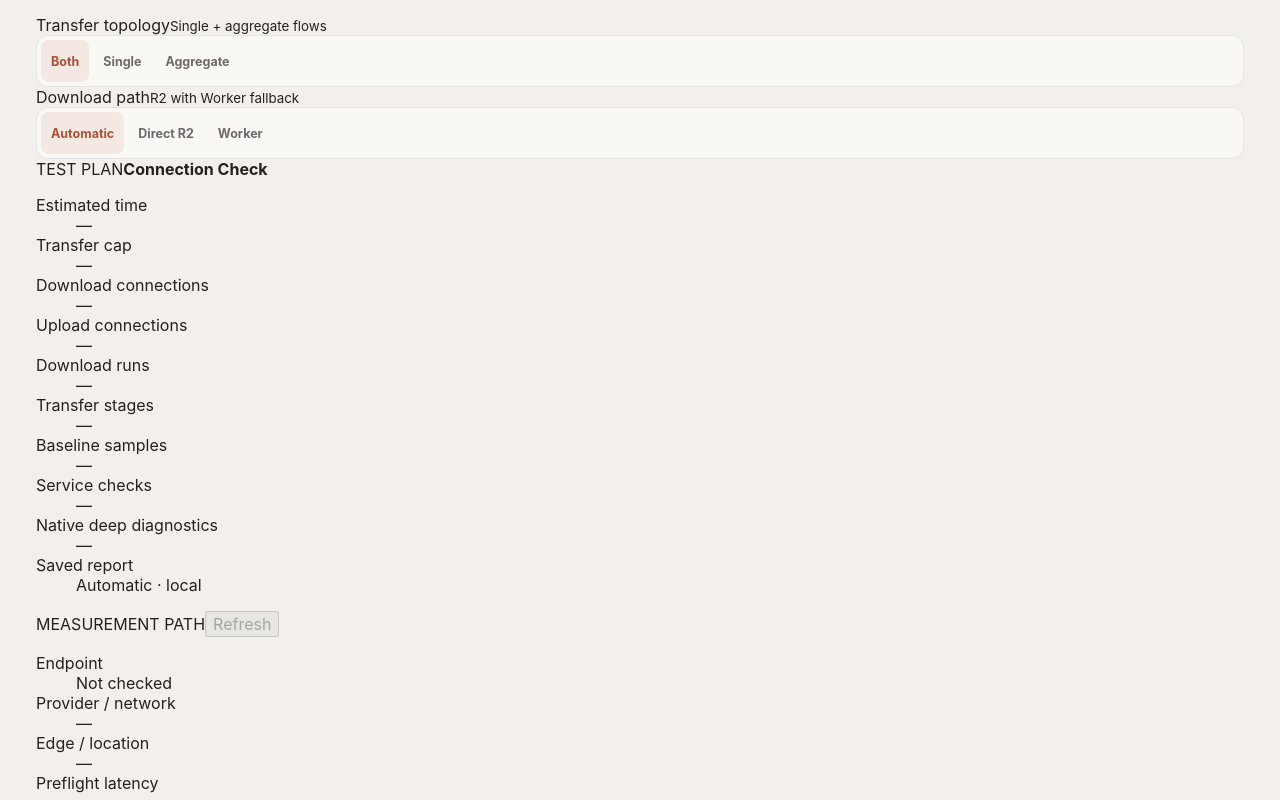
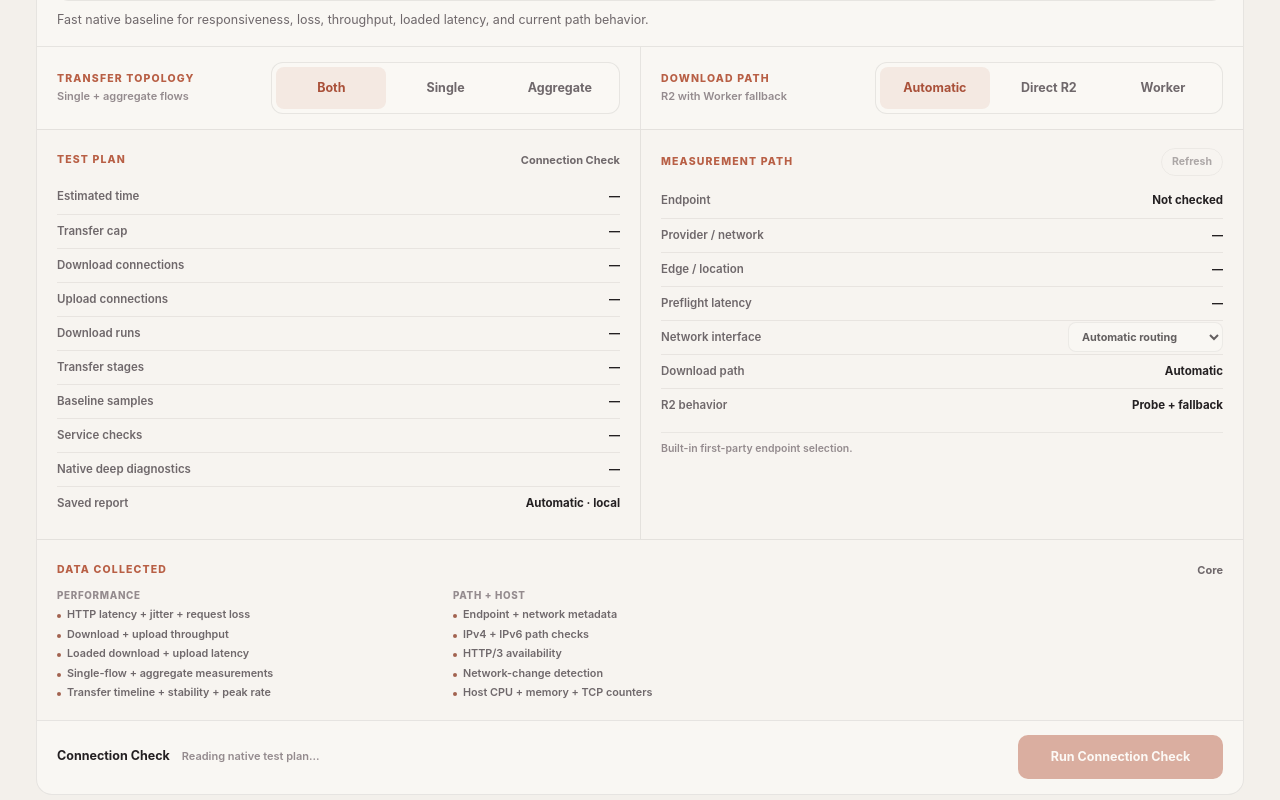
Before and after one commit to JohnnyZLi/Network-Diagnostics-Suite, a React (Vite) app in the folder tools/NetworkDiagnostics.Desktop/frontend/: page / in a window 1280 px wide. Shown: the part 660-1460 px from the top of the page. Built offline with nearby package versions, Linux system fonts and the light colour scheme.

Commit message:
Design diagnostics as a dense native workbench

```diff
--- a/tools/NetworkDiagnostics.Desktop/frontend/src/final-ui-pass.css
+++ b/tools/NetworkDiagnostics.Desktop/frontend/src/final-ui-pass.css
@@ -1,9 +1,8 @@
 /* Final layout corrections for the Photino workbench.
-   Keep diagnostics decision-first, reserve chart annotations their own space,
-   and let active work replace setup controls instead of stacking beneath them. */
+   The desktop diagnostic surface is intentionally information-rich: controls stay
+   direct, the native plan is visible before launch, and measurements are organized
+   instead of being hidden. */
 
-/* Sparse-history copy is explanatory metadata, not plot content. Give it a footer
-   row so it can never collide with the final timestamp. */
 .timeline-sparse-note {
   position: static;
   display: block;
@@ -16,8 +15,6 @@
   pointer-events: none;
 }
 
-/* RUN DIAGNOSTICS is one decision surface. Profile is primary; topology stays
-   visually secondary, but it must remain directly selectable. */
 .diagnostics-workbench .diagnostics-header {
   margin-bottom: 18px;
 }
@@ -26,251 +23,316 @@
   display: none;
 }
 
-.diagnostics-workbench .diagnostic-selector-grid {
+.diagnostic-launcher {
+  overflow: hidden;
+  border: 1px solid var(--line);
+  border-bottom: 0;
+  border-radius: 16px 16px 0 0;
+  background: color-mix(in srgb, var(--surface) 88%, transparent);
+}
+
+.diagnostic-profile-control {
+  display: grid;
+  gap: 10px;
+  padding: 18px 20px 16px;
+}
+
+.diagnostic-control-label,
+.diagnostic-info-heading > span,
+.result-section-heading > span {
+  color: var(--accent);
+  font-size: 10.5px;
+  font-weight: 850;
+  letter-spacing: .11em;
+  line-height: 1.25;
+  text-transform: uppercase;
+}
+
+.diagnostic-profile-control > p {
+  max-width: 980px;
+  margin: 0;
+  color: var(--muted);
+  font-size: 12.5px;
+  line-height: 1.5;
+}
+
+.diagnostics-workbench .method-control {
   width: 100%;
   max-width: none;
   display: grid;
-  grid-template-columns: 1fr;
-  gap: 0;
-  padding: 0;
-  overflow: hidden;
-  border: 1px solid var(--line);
-  border-bottom: 0;
-  border-radius: 14px 14px 0 0;
-  background: color-mix(in srgb, var(--surface) 84%, transparent);
+  gap: 4px;
 }
 
-.diagnostics-workbench .diagnostic-selector-group {
-  min-width: 0;
-  min-height: 0;
-  display: grid;
-  align-content: start;
-  gap: 10px;
-  padding: 18px 20px 15px;
-  border: 0;
-  border-radius: 0;
-  background: transparent;
+.diagnostics-workbench .profile-control {
+  grid-template-columns: repeat(4, minmax(0, 1fr));
 }
 
-.diagnostics-workbench .diagnostic-selector-group > span {
-  display: none;
-}
-
-.diagnostics-workbench .diagnostic-selector-group > small {
-  min-height: 0;
-  margin: 0;
-  overflow: hidden;
-  color: var(--muted);
-  font-size: 12px;
-  line-height: 1.45;
-  text-overflow: ellipsis;
-  white-space: nowrap;
-}
-
-.diagnostics-workbench .diagnostic-selector-group .method-control {
-  width: 100%;
-  max-width: none;
-  display: grid;
-  grid-template-columns: repeat(4, minmax(0, 1fr));
-  gap: 4px;
+.diagnostics-workbench .method-control.compact {
+  grid-template-columns: repeat(3, minmax(0, 1fr));
+  width: min(100%, 520px);
 }
 
 .diagnostics-workbench .method-control button {
   min-width: 0;
   min-height: 42px;
   height: 42px;
-  padding: 0 10px;
+  padding: 0 12px;
   font-size: 12.5px;
+  font-weight: 700;
 }
 
-/* Test topology is secondary, not hidden. The native details element remains in
-   the markup for compatibility, but the three topology choices are always exposed
-   so Both / Single / Aggregate are one-click decisions on every platform. */
-.diagnostics-workbench .diagnostic-options {
-  min-width: 0;
-  min-height: 0;
-  margin: 0;
-  padding: 0;
-  overflow: hidden;
-  border: 0;
+.diagnostic-choice-grid {
+  display: grid;
+  grid-template-columns: repeat(2, minmax(0, 1fr));
   border-top: 1px solid var(--line);
-  border-radius: 0;
-  background: color-mix(in srgb, var(--surface-soft) 32%, transparent);
 }
 
-.diagnostics-workbench .diagnostic-options > summary {
-  min-height: 39px;
-  display: flex;
+.diagnostic-choice-group {
+  min-width: 0;
+  display: grid;
+  grid-template-columns: minmax(170px, .72fr) minmax(300px, 1.28fr);
   align-items: center;
-  justify-content: space-between;
-  gap: 14px;
-  margin: 0;
-  padding: 10px 20px 4px;
-  color: var(--muted);
-  font-size: 11.5px;
-  font-weight: 700;
-  line-height: 1.3;
-  cursor: default;
-  list-style: none;
-  user-select: none;
-  pointer-events: none;
+  gap: 18px;
+  padding: 15px 20px;
 }
 
-.diagnostics-workbench .diagnostic-options > summary::-webkit-details-marker {
-  display: none;
+.diagnostic-choice-group + .diagnostic-choice-group {
+  border-left: 1px solid var(--line);
 }
 
-.diagnostics-workbench .diagnostic-options > summary span:last-child {
+.diagnostic-choice-group > div:first-child {
+  min-width: 0;
+  display: grid;
+  gap: 4px;
+}
+
+.diagnostic-choice-group > div:first-child small {
   overflow: hidden;
   color: var(--faint);
   font-size: 11px;
   font-weight: 600;
+  line-height: 1.35;
+  text-overflow: ellipsis;
+  white-space: nowrap;
+}
+
+.diagnostic-information-grid {
+  display: grid;
+  grid-template-columns: minmax(270px, .83fr) minmax(295px, .92fr) minmax(390px, 1.25fr);
+  border-top: 1px solid var(--line);
+  background: color-mix(in srgb, var(--surface-soft) 30%, transparent);
+}
+
+.diagnostic-info-card {
+  min-width: 0;
+  padding: 18px 20px 19px;
+}
+
+.diagnostic-info-card + .diagnostic-info-card {
+  border-left: 1px solid var(--line);
+}
+
+.diagnostic-info-heading,
+.result-section-heading {
+  min-height: 24px;
+  display: flex;
+  align-items: center;
+  justify-content: space-between;
+  gap: 12px;
+  margin-bottom: 8px;
+}
+
+.diagnostic-info-heading > strong,
+.result-section-heading > strong {
+  min-width: 0;
+  overflow: hidden;
+  color: var(--muted);
+  font-size: 11px;
+  font-weight: 700;
+  line-height: 1.3;
   text-align: right;
   text-overflow: ellipsis;
   white-space: nowrap;
 }
 
-.diagnostics-workbench .diagnostic-options > summary::after {
-  display: none !important;
+.text-action {
+  min-height: 28px;
+  padding: 0 10px;
+  border: 1px solid var(--line);
+  border-radius: 999px;
+  background: transparent;
+  color: var(--muted);
+  font: inherit;
+  font-size: 10.5px;
+  font-weight: 700;
+  cursor: pointer;
 }
 
-.diagnostics-workbench .diagnostic-options[open] > summary {
-  border-bottom: 0;
-  color: var(--muted);
+.text-action:hover:not(:disabled),
+.text-action:focus-visible {
+  border-color: color-mix(in srgb, var(--accent) 48%, var(--line));
+  color: var(--text);
 }
 
-.diagnostics-workbench .diagnostic-options:not([open]) > .diagnostic-options-body,
-.diagnostics-workbench .diagnostic-options[open] > .diagnostic-options-body {
-  display: grid !important;
-  grid-template-columns: minmax(0, 1fr) minmax(360px, 640px);
-  align-items: center;
-  gap: 24px;
-  padding: 6px 20px 16px;
+.text-action:disabled {
+  opacity: .55;
+  cursor: default;
 }
 
-.diagnostics-workbench .diagnostic-options-copy {
-  display: block;
-  max-width: 720px;
-  color: var(--faint);
-  font-size: 11px;
-  font-weight: 550;
-  line-height: 1.45;
+.diagnostic-data-list {
+  margin: 0;
+  padding: 0;
 }
 
-.diagnostics-workbench .diagnostic-options .method-control {
-  width: 100%;
-  max-width: none;
+.diagnostic-data-row {
+  min-width: 0;
+  min-height: 34px;
   display: grid;
-  grid-template-columns: repeat(3, minmax(0, 1fr));
-  gap: 4px;
+  grid-template-columns: minmax(0, 1fr) auto;
+  align-items: center;
+  gap: 16px;
+  border-top: 1px solid color-mix(in srgb, var(--line) 82%, transparent);
 }
 
-/* Ready is the pre-run information surface. Keep the profile decision above, then
-   show the operational context the user needs before committing to the run. */
+.diagnostic-data-row:first-child {
+  border-top: 0;
+}
+
+.diagnostic-data-row dt,
+.diagnostic-data-row dd {
+  min-width: 0;
+  margin: 0;
+  line-height: 1.35;
+}
+
+.diagnostic-data-row dt {
+  color: var(--muted);
+  font-size: 11.5px;
+  font-weight: 560;
+}
+
+.diagnostic-data-row dd {
+  overflow: hidden;
+  color: var(--text);
+  font-size: 11.5px;
+  font-weight: 720;
+  text-align: right;
+  text-overflow: ellipsis;
+  white-space: nowrap;
+}
+
+.interface-row dd {
+  width: min(220px, 100%);
+}
+
+.interface-row select {
+  width: 100%;
+  min-height: 30px;
+  padding: 0 28px 0 9px;
+  border: 1px solid var(--line);
+  border-radius: 8px;
+  background: var(--surface);
+  color: var(--text);
+  font: inherit;
+  font-size: 10.8px;
+  font-weight: 650;
+  text-overflow: ellipsis;
+}
+
+.diagnostic-path-note,
+.diagnostic-path-error {
+  margin: 10px 0 0;
+  padding-top: 9px;
+  border-top: 1px solid color-mix(in srgb, var(--line) 72%, transparent);
+  color: var(--faint);
+  font-size: 10.5px;
+  font-weight: 600;
+  line-height: 1.4;
+}
+
+.diagnostic-path-error {
+  color: var(--danger);
+}
+
+.data-collection-groups {
+  display: grid;
+  grid-template-columns: repeat(2, minmax(0, 1fr));
+  gap: 14px 22px;
+}
+
+.data-collection-group {
+  min-width: 0;
+}
+
+.data-collection-group > span {
+  display: block;
+  margin-bottom: 7px;
+  color: var(--faint);
+  font-size: 9.8px;
+  font-weight: 800;
+  letter-spacing: .07em;
+  text-transform: uppercase;
+}
+
+.data-collection-group ul {
+  display: grid;
+  gap: 5px;
+  margin: 0;
+  padding: 0;
+  list-style: none;
+}
+
+.data-collection-group li {
+  position: relative;
+  padding-left: 10px;
+  color: var(--muted);
+  font-size: 10.8px;
+  font-weight: 600;
+  line-height: 1.35;
+}
+
+.data-collection-group li::before {
+  content: '';
+  position: absolute;
+  top: .56em;
+  left: 0;
+  width: 4px;
+  height: 4px;
+  border-radius: 50%;
+  background: color-mix(in srgb, var(--accent) 70%, var(--muted));
+}
+
 .diagnostics-workbench .diagnostic-run-state.ready {
   min-height: 0;
   display: grid;
   grid-template-columns: minmax(0, 1fr) auto;
   align-items: center;
-  gap: 28px;
+  gap: 24px;
   margin: 0;
-  padding: 18px 20px 19px;
-  border-radius: 0 0 14px 14px;
-  background: color-mix(in srgb, var(--surface) 84%, transparent);
+  padding: 14px 20px 15px;
+  border-radius: 0 0 16px 16px;
+  background: color-mix(in srgb, var(--surface) 90%, transparent);
 }
 
 .diagnostics-workbench .diagnostic-run-state.ready > div:first-child {
   min-width: 0;
-  display: grid;
-  gap: 7px;
-}
-
-.diagnostics-workbench .diagnostic-run-state.ready .result-label {
-  display: block;
-  margin: 0;
-  color: var(--faint);
-  font-size: 10px;
-  font-weight: 800;
-  letter-spacing: .08em;
-  line-height: 1.3;
-  text-transform: uppercase;
-}
-
-.diagnostics-workbench .diagnostic-run-state.ready h3 {
-  display: block;
-  margin: 0;
-  color: var(--text);
-  font-size: 17px;
-  line-height: 1.2;
-}
-
-.diagnostics-workbench .diagnostic-run-state.ready > div:first-child > p {
-  display: block;
-  max-width: 900px;
-  margin: 0;
-  color: var(--muted);
-  font-size: 11.5px;
-  line-height: 1.45;
-}
-
-.diagnostics-workbench .diagnostic-run-state.ready .diagnostic-plan-facts {
-  min-width: 0;
   display: flex;
   align-items: baseline;
   flex-wrap: wrap;
-  gap: 8px 22px;
-  margin: 5px 0 0;
-  padding: 0;
-  border: 0;
+  gap: 5px 12px;
 }
 
-.diagnostics-workbench .diagnostic-run-state.ready .diagnostic-plan-facts span {
-  min-width: 0;
-  display: inline;
-  padding: 0;
-  border: 0;
-  border-radius: 0;
-  background: transparent;
+.diagnostics-workbench .diagnostic-run-state.ready > div:first-child > strong {
+  color: var(--text);
+  font-size: 12.5px;
+  line-height: 1.35;
+}
+
+.diagnostics-workbench .diagnostic-run-state.ready > div:first-child > span {
   color: var(--faint);
   font-size: 11px;
+  font-weight: 600;
   line-height: 1.35;
-  white-space: nowrap;
-}
-
-.diagnostics-workbench .diagnostic-run-state.ready .diagnostic-plan-facts span:nth-child(3) {
-  display: inline;
-}
-
-.diagnostics-workbench .diagnostic-run-state.ready .diagnostic-plan-facts b {
-  display: inline;
-  margin: 0 4px 0 0;
-  color: var(--text);
-  font-size: 11.5px;
-  font-weight: 700;
-  line-height: inherit;
-}
-
-.diagnostics-workbench .diagnostic-run-state.ready .diagnostic-evidence-summary {
-  display: flex;
-  align-items: baseline;
-  flex-wrap: wrap;
-  gap: 6px 10px;
-  margin-top: 2px;
-}
-
-.diagnostics-workbench .diagnostic-run-state.ready .diagnostic-evidence-summary span {
-  color: var(--faint);
-  font-size: 10px;
-  font-weight: 800;
-  letter-spacing: .06em;
-  text-transform: uppercase;
-}
-
-.diagnostics-workbench .diagnostic-run-state.ready .diagnostic-evidence-summary strong {
-  color: var(--muted);
-  font-size: 11px;
-  font-weight: 650;
-  line-height: 1.4;
 }
 
 .diagnostics-workbench .diagnostic-run-button {
@@ -283,93 +345,303 @@
   white-space: nowrap;
 }
 
-/* Active work owns the section. Disabled setup controls add no information and
-   make the run feel like a panel stacked under a form, so remove them while running. */
-.diagnostics-workbench:has(.diagnostic-run-state.running) .diagnostic-selector-grid {
+.diagnostics-workbench:has(.high-data-confirm) .diagnostic-run-state.ready {
   display: none;
 }
 
-.diagnostics-workbench:has(.diagnostic-run-state.running) .diagnostic-run-state.running {
+.high-data-confirm {
+  border-radius: 0 0 16px 16px !important;
+}
+
+.diagnostic-running-stack {
+  display: grid;
+  gap: 14px;
+}
+
+.diagnostics-workbench .diagnostic-run-state.running {
   margin-top: 0;
 }
 
-/* Once a result exists, setup becomes a separate next-run control rather than part
-   of the result card. Keep it compact so the latest verdict remains dominant. */
-.diagnostics-workbench:has(.diagnostic-run-state.result) .diagnostic-selector-grid {
-  margin-bottom: 16px;
-  border-bottom: 1px solid var(--line);
-  border-radius: 14px;
+.diagnostic-run-data-row {
+  margin-top: 0 !important;
 }
 
-.diagnostics-workbench:has(.diagnostic-run-state.result) .diagnostic-selector-group {
-  padding-block: 13px 11px;
+.data-card {
+  min-width: 0;
+  padding: 17px 18px;
+  border: 1px solid var(--line);
+  border-radius: 14px;
+  background: color-mix(in srgb, var(--surface) 86%, transparent);
 }
 
-.diagnostics-workbench:has(.diagnostic-run-state.result) .diagnostic-selector-group > small {
-  font-size: 11.5px;
+.data-line {
+  min-height: 31px;
+  display: flex;
+  align-items: center;
+  justify-content: space-between;
+  gap: 16px;
+  border-top: 1px solid color-mix(in srgb, var(--line) 75%, transparent);
 }
 
-.diagnostics-workbench:has(.diagnostic-run-state.result) .diagnostic-options > summary {
-  min-height: 36px;
-  padding-top: 8px;
+.data-line:nth-child(2) {
+  margin-top: 8px;
+  border-top: 0;
 }
 
-.diagnostics-workbench:has(.diagnostic-run-state.result) .diagnostic-options:not([open]) > .diagnostic-options-body,
-.diagnostics-workbench:has(.diagnostic-run-state.result) .diagnostic-options[open] > .diagnostic-options-body {
-  padding-bottom: 13px;
+.data-line span {
+  color: var(--muted);
+  font-size: 11px;
 }
 
-@media (max-width: 1100px) {
-  .diagnostics-workbench .diagnostic-options:not([open]) > .diagnostic-options-body,
-  .diagnostics-workbench .diagnostic-options[open] > .diagnostic-options-body {
+.data-line strong {
+  overflow: hidden;
+  color: var(--text);
+  font-size: 11px;
+  font-weight: 720;
+  text-align: right;
+  text-overflow: ellipsis;
+  white-space: nowrap;
+}
+
+.download-delivery-panel,
+.result-measurements,
+.result-technical-data {
+  margin-top: 14px;
+  padding: 16px 18px;
+  border: 1px solid var(--line);
+  border-radius: 13px;
+  background: color-mix(in srgb, var(--surface-soft) 45%, transparent);
+}
+
+.download-delivery-grid {
+  display: grid;
+  grid-template-columns: repeat(3, minmax(0, 1fr));
+  gap: 1px;
+  overflow: hidden;
+  border: 1px solid var(--line);
+  border-radius: 10px;
+  background: var(--line);
+}
+
+.download-delivery-grid > div {
+  min-width: 0;
+  display: grid;
+  gap: 4px;
+  padding: 11px 12px;
+  background: var(--surface);
+}
+
+.download-delivery-grid span {
+  color: var(--faint);
+  font-size: 9.8px;
+  font-weight: 750;
+  letter-spacing: .04em;
+  text-transform: uppercase;
+}
+
+.download-delivery-grid strong {
+  overflow: hidden;
+  color: var(--text);
+  font-size: 11.5px;
+  font-weight: 720;
+  text-overflow: ellipsis;
+  white-space: nowrap;
+}
+
+.download-delivery-panel > p {
+  margin: 10px 0 0;
+  color: var(--muted);
+  font-size: 10.8px;
+  line-height: 1.45;
+}
+
+.result-measurement-grid {
+  display: grid;
+  grid-template-columns: repeat(4, minmax(0, 1fr));
+  gap: 1px;
+  overflow: hidden;
+  border: 1px solid var(--line);
+  border-radius: 10px;
+  background: var(--line);
+}
+
+.result-measurement {
+  min-width: 0;
+  display: grid;
+  align-content: start;
+  gap: 4px;
+  min-height: 78px;
+  padding: 11px 12px;
+  background: var(--surface);
+}
+
+.result-measurement > span {
+  color: var(--faint);
+  font-size: 9.8px;
+  font-weight: 750;
+  letter-spacing: .035em;
+  text-transform: uppercase;
+}
+
+.result-measurement > strong {
+  overflow-wrap: anywhere;
+  color: var(--text);
+  font-size: 13px;
+  line-height: 1.25;
+}
+
+.result-measurement > small {
+  color: var(--muted);
+  font-size: 10px;
+  line-height: 1.35;
+}
+
+.result-measurement.not-measured {
+  opacity: .56;
+}
+
+.result-technical-data {
+  padding: 0;
+  overflow: hidden;
+}
+
+.result-technical-data > summary {
+  min-height: 44px;
+  display: flex;
+  align-items: center;
+  padding: 0 16px;
+  color: var(--muted);
+  font-size: 11px;
+  font-weight: 720;
+  cursor: pointer;
+}
+
+.result-technical-data[open] > summary {
+  border-bottom: 1px solid var(--line);
+  color: var(--text);
+}
+
+.result-technical-data ul {
+  display: grid;
+  gap: 7px;
+  margin: 0;
+  padding: 14px 18px 16px 34px;
+}
+
+.result-technical-data li {
+  color: var(--muted);
+  font-size: 10.8px;
+  line-height: 1.4;
+}
+
+/* Old diagnostics markup is no longer part of the product surface. Make sure
+   inherited rules cannot reserve space if stale cached markup appears briefly. */
+.diagnostics-workbench .diagnostic-selector-grid,
+.diagnostics-workbench .diagnostic-options,
+.diagnostics-workbench .diagnostic-evidence-summary,
+.diagnostics-workbench .diagnostic-evidence-row,
+.diagnostics-workbench .evidence-card {
+  min-height: 0;
+}
+
+@media (max-width: 1500px) {
+  .diagnostic-information-grid {
+    grid-template-columns: repeat(2, minmax(0, 1fr));
+  }
+
+  .data-collected-card {
+    grid-column: 1 / -1;
+    border-top: 1px solid var(--line);
+    border-left: 0 !important;
+  }
+
+  .data-collection-groups {
+    grid-template-columns: repeat(3, minmax(0, 1fr));
+  }
+}
+
+@media (max-width: 1200px) {
+  .diagnostic-choice-grid {
     grid-template-columns: 1fr;
-    gap: 10px;
+  }
+
+  .diagnostic-choice-group + .diagnostic-choice-group {
+    border-top: 1px solid var(--line);
+    border-left: 0;
+  }
+
+  .result-measurement-grid {
+    grid-template-columns: repeat(3, minmax(0, 1fr));
   }
 }
 
 @media (max-width: 980px) {
-  .diagnostics-workbench .diagnostic-selector-group > small {
-    white-space: normal;
+  .diagnostic-information-grid {
+    grid-template-columns: 1fr;
+  }
+
+  .diagnostic-info-card + .diagnostic-info-card,
+  .data-collected-card {
+    grid-column: auto;
+    border-top: 1px solid var(--line);
+    border-left: 0 !important;
+  }
+
+  .data-collection-groups {
+    grid-template-columns: repeat(2, minmax(0, 1fr));
   }
 
   .diagnostics-workbench .diagnostic-run-state.ready {
     grid-template-columns: 1fr;
-    gap: 14px;
+    gap: 12px;
   }
 
   .diagnostics-workbench .diagnostic-run-button {
     width: 100%;
   }
+
+  .download-delivery-grid,
+  .result-measurement-grid {
+    grid-template-columns: repeat(2, minmax(0, 1fr));
+  }
 }
 
 @media (max-width: 720px) {
-  .diagnostics-workbench .diagnostic-selector-group {
-    padding: 14px;
+  .diagnostic-profile-control,
+  .diagnostic-choice-group,
+  .diagnostic-info-card {
+    padding-inline: 14px;
   }
 
-  .diagnostics-workbench .diagnostic-selector-group .method-control {
+  .diagnostics-workbench .profile-control {
     grid-template-columns: repeat(2, minmax(0, 1fr));
   }
 
-  .diagnostics-workbench .diagnostic-options > summary {
-    padding-inline: 14px;
+  .diagnostic-choice-group {
+    grid-template-columns: 1fr;
+    gap: 9px;
   }
 
-  .diagnostics-workbench .diagnostic-options:not([open]) > .diagnostic-options-body,
-  .diagnostics-workbench .diagnostic-options[open] > .diagnostic-options-body {
-    padding: 6px 14px 14px;
+  .diagnostics-workbench .method-control.compact {
+    width: 100%;
   }
 
-  .diagnostics-workbench .diagnostic-options .method-control {
-    grid-template-columns: repeat(3, minmax(0, 1fr));
+  .data-collection-groups,
+  .download-delivery-grid,
+  .result-measurement-grid {
+    grid-template-columns: 1fr;
+  }
+
+  .diagnostic-data-row {
+    grid-template-columns: minmax(0, 1fr) minmax(120px, auto);
+  }
+
+  .interface-row dd {
+    width: 100%;
   }
 
   .diagnostics-workbench .diagnostic-run-state.ready {
-    padding: 15px 14px 16px;
-  }
-
-  .diagnostics-workbench .diagnostic-run-state.ready .diagnostic-plan-facts {
-    gap: 7px 16px;
+    padding: 13px 14px 14px;
   }
 
   .timeline-chart-frame {
```
